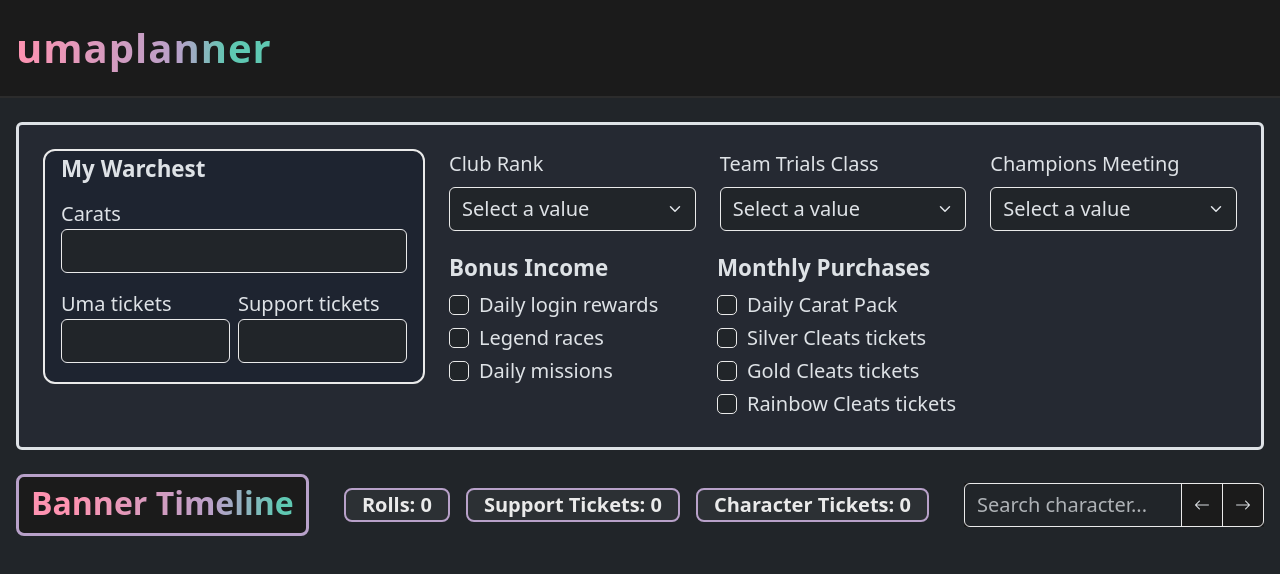
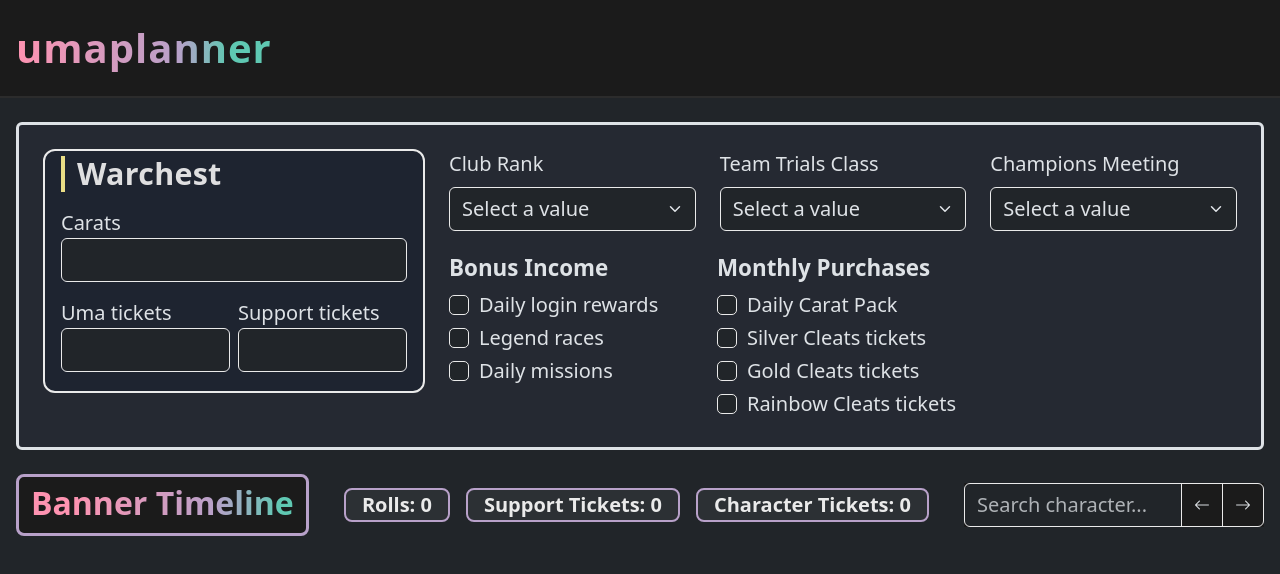
Before and after one commit to Lily123xoxo/uma-gacha-planner, a Next.js app: page / in a window 1280 px wide. Shown: the top 574 px of the page. Built offline with nearby package versions, Linux system fonts and the light colour scheme; no server answers; the database is empty.

Commit message:
added yellow vertical bar to warchest title

```diff
--- a/components/InputForm.tsx
+++ b/components/InputForm.tsx
@@ -11,7 +11,7 @@ export default function InputForm() {
             {/* Current Stockpiles (Warchest) */}
             <div className="col-12 col-lg-4 d-flex flex-column">
               <section className="stockpile-card flex-grow-1">
-                <h2 className="h2-form-titles mb-3">My Warchest</h2>
+                <h2 className="h2-form-titles mb-3 warchest">Warchest</h2>
 
                 {/* Current Carats */}
                 <label htmlFor="carats" className="form-label-carats carats-label text-end">Carats</label>
--- a/public/css/styles.css
+++ b/public/css/styles.css
@@ -171,6 +171,22 @@ body {
   font-size: 1.4rem;
   font-weight: var(--font-semibold);
 }
+
+.warchest {
+  font-size: 1.9rem;
+  font-weight: 600;
+  letter-spacing: 0.01em;
+  color: var(--white-text-color);
+  padding-left: 0.75rem;
+  border-left: 4px solid #f5e88b;
+  opacity: 0.95;
+}
+
+.warchest:hover {
+  border-left-color: var(--secondary-site-color); /* shifts to pink */
+  transition: border-color 0.25s ease;
+}
+
 
 #results {
   display: inline-flex;
```
